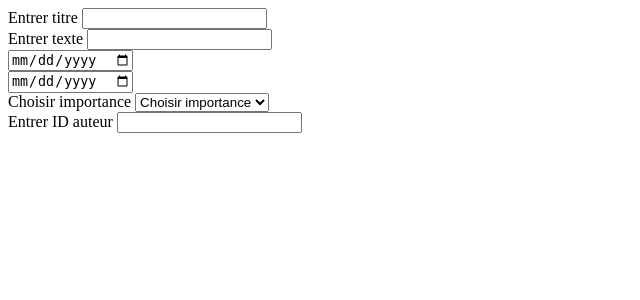
After one commit to yayab42/blog, a PHP site: page /ressources/views/blogPostCreate.tpl.php in a window 1280 px wide. The commit adds this page. Shown: the top 300 px of the page, without its empty margins (0-640 px from the left). Run offline with PHP 8.4, Linux system fonts and the light colour scheme.

Commit message:
Ajout du formulaire et de la fonction requête SQL étape 1.9

```diff
--- /dev/null
+++ b/app/controllers/blogPostCreateController.php
@@ -0,0 +1,6 @@
+<?php
+require './app/persistences/blogPostData.php';
+
+echo "hello world";
+
+require './ressources/views/blogPostCreate.tpl.php';
--- a/index.php
+++ b/index.php
@@ -5,7 +5,7 @@ ini_set('display_errors',true);
 $routes = array(
     "home" => 'app/controllers/homeController.php',
     "blogPost" =>'app/controllers/blogPostController.php',
-    "" => '',
+    "blogPostCreate" => 'app/controllers/blogPostCreateController.php',
     "404" => 'pages/404.php',
 );
 
--- /dev/null
+++ b/ressources/views/blogPostCreate.tpl.php
@@ -0,0 +1,44 @@
+<?php ?>
+
+<main>
+    <form action="index.php?action=blogPostCreateController.php" method="get">
+        <div>
+            <label for = "title_article"> Entrer titre </label>
+            <input type="text" name="title_article">
+        </div>
+        <div>
+            <label for = "text_article"> Entrer texte </label>
+            <input type="text" name="text_article">
+        </div>
+        <div>
+            <label for = "publicationDate" Selectionner date de publication</label>
+            <input type="date" name="publicationDate" value="">
+        </div>
+        <div>
+            <label for = "publicationEndDate" Selectionner date de fin de publication</label>
+            <input type="date" name="publicationEndDate" value="">
+        </div>
+        <div>
+            <label for ="importance">Choisir importance</label>
+            <select name="importance">
+                <option value="">Choisir importance</option>
+                <option value="1">1</option>
+                <option value="2">2</option>
+                <option value="3">3</option>
+                <option value="4">4</option>
+                <option value="5">5</option>
+            </select>
+        </div>
+        <div>
+            <label for ="author_id">Entrer ID auteur</label>
+            <input type="text" name="author_id">
+        </div>
+
+    </form>
+
+
+
+
+
+
+</main>
```
Also changed, not shown: app/persistences/blogPostData.php (+7 -0 lines).
